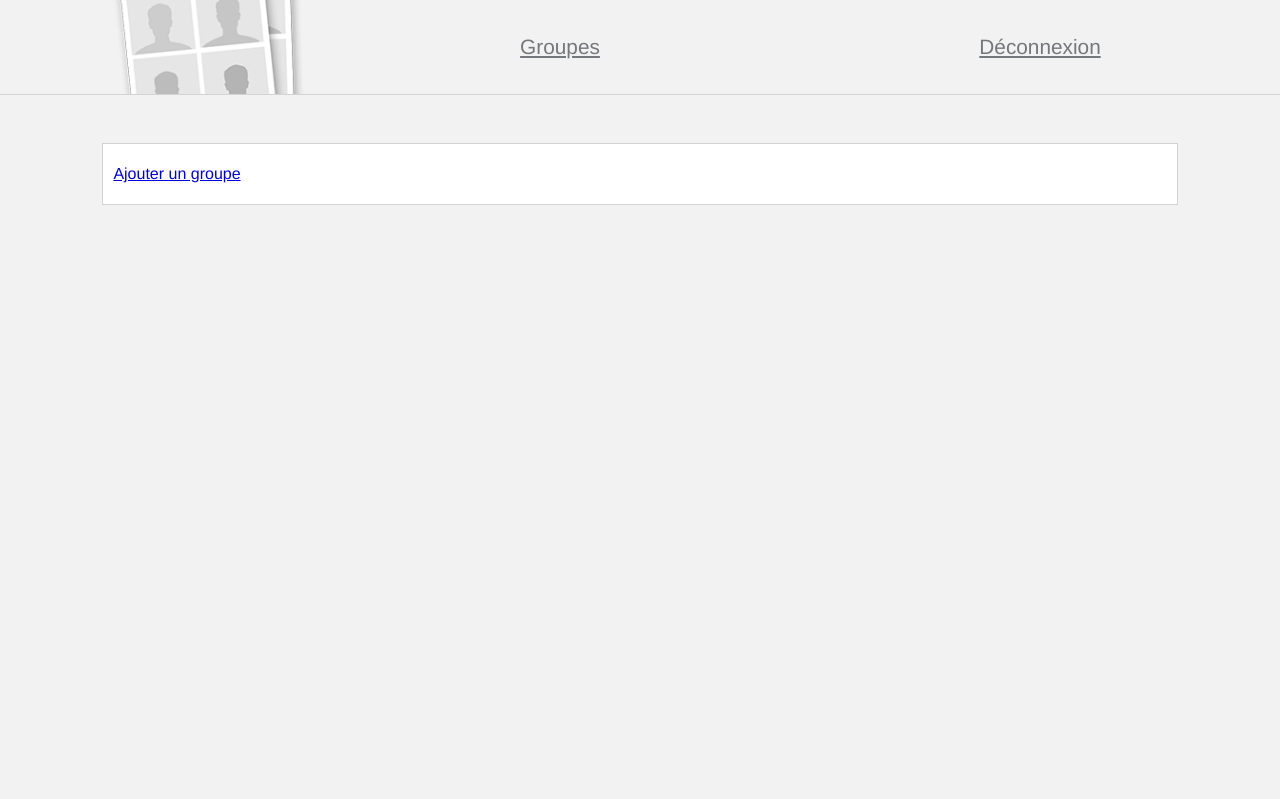
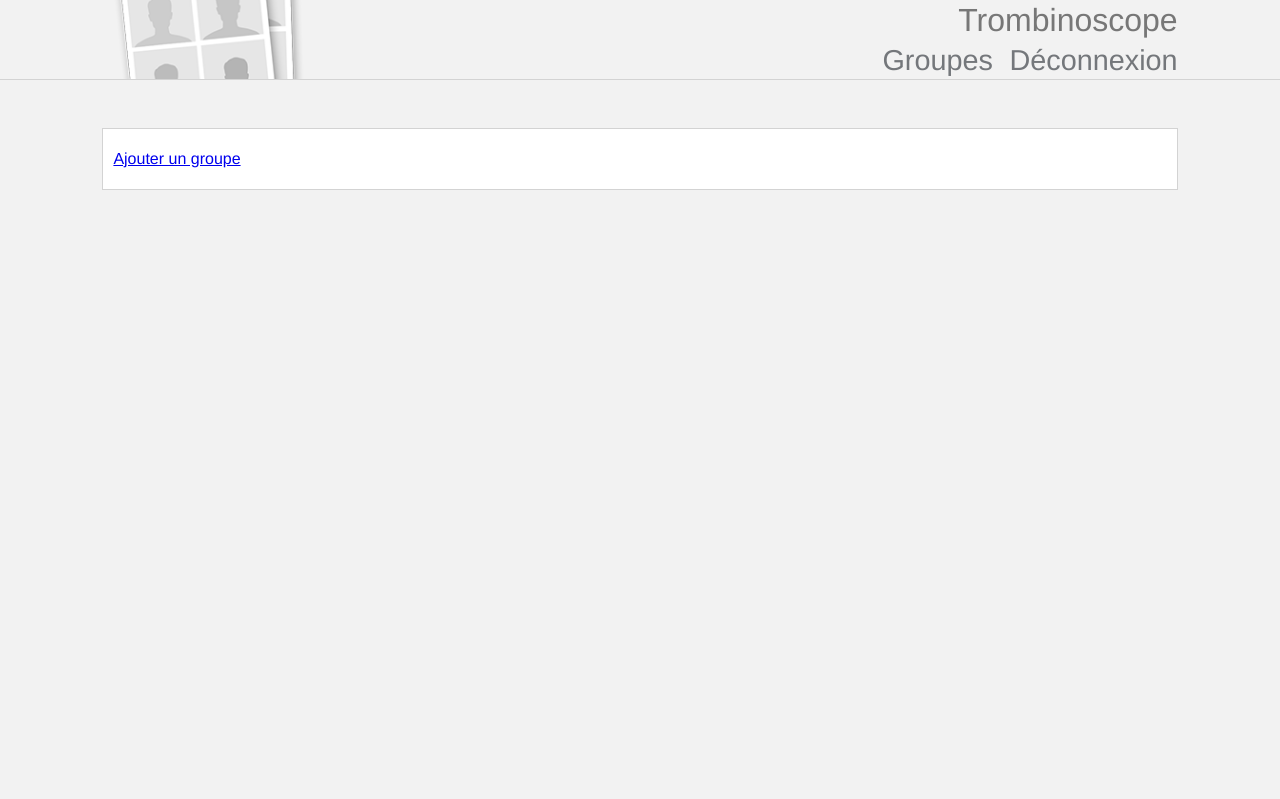
Before and after one commit to RobinDumontChaponet/trombinoscope, a PHP site: page / in a window 1280 px wide. Shown: the top 799 px of the page. After the commit the page ends 190 px from the top, so only its background shows below. Run offline with PHP 8.4, Linux system fonts and the light colour scheme; the visitor is signed in with stand-in values (Sample User, id 1); data that the repository does not hold is empty.

Commit message:
stylized header

```diff
--- a/includes/menu.inc.php
+++ b/includes/menu.inc.php
@@ -5,6 +5,7 @@ $items = array(
 ); ?>
 <header>
   <nav>
+  	<h1>Trombinoscope</h1>
   	<ul>
 <?php
 foreach($items as $key => $item)
--- a/style/general.css
+++ b/style/general.css
@@ -9,169 +9,177 @@
 	font-style: normal;
 }
 
-*,*:before,*:after{-webkit-box-sizing:border-box;-moz-box-sizing:border-box;-ms-box-sizing:border-box;-o-box-sizing:border-box;box-sizing:border-box;margin:0}
+*,:before,:after {
+	-webkit-box-sizing:border-box;
+	-moz-box-sizing:border-box;
+	-ms-box-sizing:border-box;
+	-o-box-sizing:border-box;
+	box-sizing:border-box;
+	margin:0;
+}
 
-html, body {
-	width: 100%;
-	height: 100%;
-	margin: 0;
-	padding: 0;
-	text-rendering: optimizeLegibility;
-	-webkit-font-smoothing: antialiased;
-	-moz-osx-font-smoothing: grayscale;
-	-moz-font-feature-settings: "liga", "kern";
-	-webkit-hyphens: auto;
-	-moz-hyphens: auto;
-	-ms-hyphens: auto;
-	hyphens: auto;
+html,body {
+	width:100%;
+	height:100%;
+	margin:0;
+	padding:0;
+	text-rendering:optimizeLegibility;
+	-webkit-font-smoothing:antialiased;
+	-moz-osx-font-smoothing:grayscale;
+	-moz-font-feature-settings:liga,kern;
+	-webkit-hyphens:auto;
+	-moz-hyphens:auto;
+	-ms-hyphens:auto;
+	hyphens:auto;
 }
+
 body {
-	-webkit-overflow-scrolling: touch;
-	font-family: "Helvetica Neue", "Helvetica", "Myriad Set Pro", "Lucida Grande", "Lucida Sans Unicode", "Arial", "Verdana", "sans-serif";
-	background: #f2f2f2;
-	color: #777;
-	font-weight: normal;
-	font-style: normal;
-	font-size: 100%;
-	-ms-text-size-adjust: 100%;
-	-webkit-text-size-adjust: 100%;
-	min-width: 474px;
-	max-width: 1680px;
-	margin: 0 auto;
-	overflow: auto;
+	-webkit-overflow-scrolling:touch;
+	font-family:"Helvetica Neue","Helvetica","Myriad Set Pro","Lucida Grande","Lucida Sans Unicode","Arial","Verdana","sans-serif";
+	background:#f2f2f2;
+	color:#777;
+	font-weight:400;
+	font-style:normal;
+	font-size:100%;
+	-ms-text-size-adjust:100%;
+	-webkit-text-size-adjust:100%;
+	min-width:474px;
+	max-width:1680px;
+	margin:0 auto;
+	overflow:auto;
 }
 
 #wrapper {
-	height: auto;
-	min-height: 100%;
-	text-align: justify;
-	line-height: 1.7857;
-	max-width: 76em;
-	margin: 0 8%;
-	padding-bottom: 3.125em;
-	margin-bottom: -3em;
+	height:auto;
+	min-height:100%;
+	text-align:justify;
+	line-height:1.7857;
+	max-width:76em;
+	margin:0 8%;
+	padding-bottom:3.125em;
+	margin-bottom:-3em;
 }
+
 header {
-	padding-left: 320px;
-	border-bottom: 1px solid lightgrey;
-	margin-bottom: 3em;
-	background: url("images/logo.png") left center no-repeat;
-	background-size: auto 200px;
-	background-position: 10% 50%;
+	padding:0 8%;
+	border-bottom:1px solid #d3d3d3;
+	margin-bottom:3em;
+	background:url(images/logo.png) left center no-repeat;
+	background-size:auto 200px;
+	background-position:10% 50%;
+	height:80px;
 }
+
 @media only screen and (-moz-min-device-pixel-ratio: 1.5),only screen and (-o-min-device-pixel-ratio: 32),only screen and (-webkit-min-device-pixel-ratio: 1.5),only screen and (min-device-pixel-ratio: 1.5),only screen and (min-resolution: 1.5dppx) {
 	header:before {
-		background-image:url("images/logo@2X.png");
+		background-image:url(images/logo@2X.png);
 	}
 }
+
 nav {
+	margin-left:210px;
+	position:relative;
+	height:100%;
+}
 
+nav h1,nav ul {
+	position:absolute;
+	right:0;
+	font-size:2em;
 }
+
 nav ul {
-	position: relative;
-	display: -ms-flexbox;
-	display: -webkit-flex;
-	display: -moz-flex;
-	display: -ms-flex;
-	display: flex;
-	margin: 0 auto;
-	padding: 0;
-	max-width: 1200px;
-	list-style: none;
-	-ms-box-orient: horizontal;
-	-ms-box-pack: center;
-	-webkit-flex-flow: row wrap;
-	-moz-flex-flow: row wrap;
-	-ms-flex-flow: row wrap;
-	flex-flow: row wrap;
-	-webkit-justify-content: center;
-	-moz-justify-content: center;
-	-ms-justify-content: center;
-	justify-content: center;
+	bottom:0;
+	left:0;
+	font-size:1.8em;
+	margin:0 auto;
+	padding:0;
+	max-width:1200px;
+	list-style:none;
+	text-align:right;
 }
+
 nav li {
-	position: relative;
-	z-index: 1;
-	display: inline;
-	text-align: center;
-	-webkit-flex: 1;
-	-moz-flex: 1;
-	-ms-flex: 1;
-	flex: 1;
-	padding: 1em 0;
+	position:relative;
+	z-index:1;
+	display:inline;
+	text-align:center;
+	padding-left:1%;
 }
+
 nav a {
-	display: -moz-inline-stack;
-	display: inline-block;
-	z-index: 1;
-	text-align: center;
-	overflow: visible;
-	padding: 1em .2em;
-	color: #74777b;
-	font-weight: 300;
-	font-size: 1.3em;
-	line-height: 1;
-	-webkit-transition: all .6s cubic-bezier(.7, 0, .3,1);
-	transition: all .6s cubic-bezier(.7,0, .3,1);
+	z-index:1;
+	overflow:visible;
+	color:#74777b;
+	font-weight:300;
+	line-height:1;
+	-webkit-transition:all .6s cubic-bezier(.7,0,.3,1);
+	transition:all .6s cubic-bezier(.7,0,.3,1);
+	text-decoration:none;
+	font-weight:100;
 }
+
 nav li.active a {
-	color: #650205;
-	position: relative;
+	color:#650205;
+	position:relative;
 }
 
 #wrapper > #content {
-	padding: 0;
-}
-#wrapper > #content:before, #wrapper > #content:after {
-	content: '';
-	display: table;
-}
-#wrapper > #content:after {
-	clear: both;
+	padding:0;
 }
 
+#wrapper > #content:before,#wrapper > #content:after {
+	content:'';
+	display:table;
+}
 
+#wrapper > #content:after {
+	clear:both;
+}
 
 ol li {
-	font-size: 16px;
-	line-height: 60px;
-	color: #171717;
-	background: white;
-	margin: 0px 0;
-	border: 1px solid lightgrey;
-	border-bottom-width: 0;
-	padding: 0 10px;
+	font-size:16px;
+	line-height:60px;
+	color:#171717;
+	background:#fff;
+	margin:0;
+	border:1px solid #d3d3d3;
+	border-bottom-width:0;
+	padding:0 10px;
 }
+
 ol li:last-child {
-	border-bottom-width: 1px;
+	border-bottom-width:1px;
 }
+
 ol span {
-	float: right;
+	float:right;
 }
 
 ol span a {
-	font-family: 'icomoon';
-	speak: none;
-	font-style: normal;
-	font-weight: normal;
-	font-variant: normal;
-	text-transform: none;
-	line-height: 1;
-	cursor: pointer;
-	color: #474747;
-	text-decoration: none;
-	padding: 0 0 0 5px;
+	font-family:'icomoon';
+	speak:none;
+	font-style:normal;
+	font-weight:400;
+	font-variant:normal;
+	text-transform:none;
+	line-height:1;
+	cursor:pointer;
+	color:#474747;
+	text-decoration:none;
+	padding:0 0 0 5px;
 }
 
 footer {
-	clear: both;
-	z-index: 10;
-	height: 3em;
-	padding: -3em 8% 0;
-	background: transparent;
+	clear:both;
+	z-index:10;
+	height:3em;
+	padding:-3em 8% 0;
+	background:transparent;
 }
+
 footer p {
-	text-align: center;
-	color: rgb(182, 182, 182);
-	line-height: 3em;
+	text-align:center;
+	color:#b6b6b6;
+	line-height:3em;
 }
```
Also changed, not shown: style/reset.min.css (+1 -1 lines).
